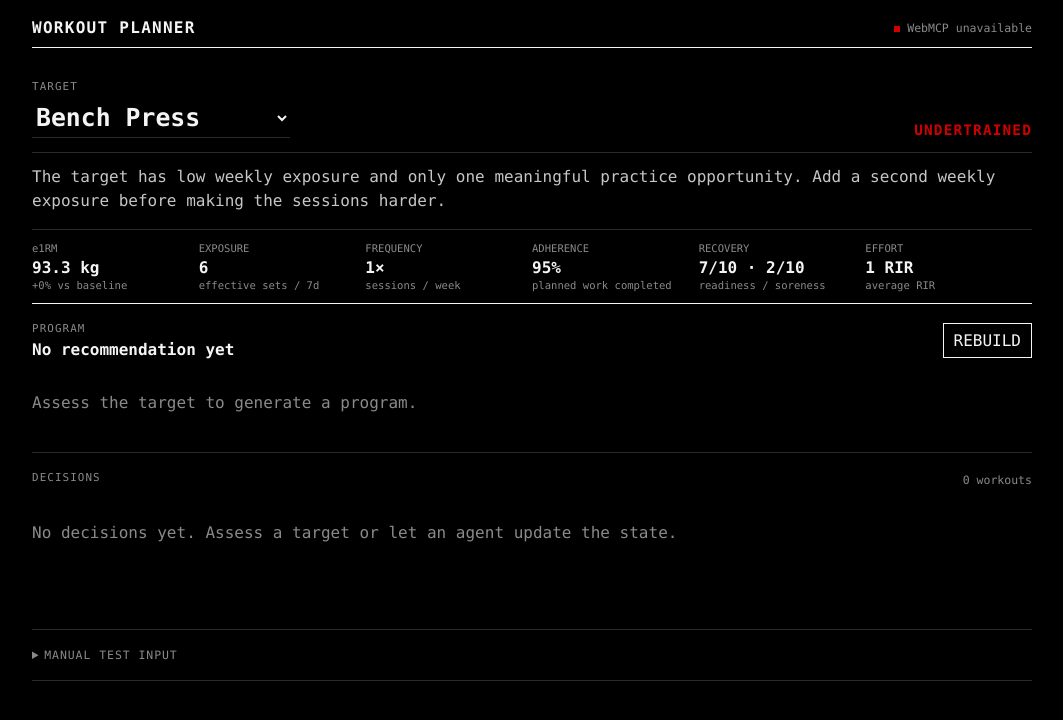
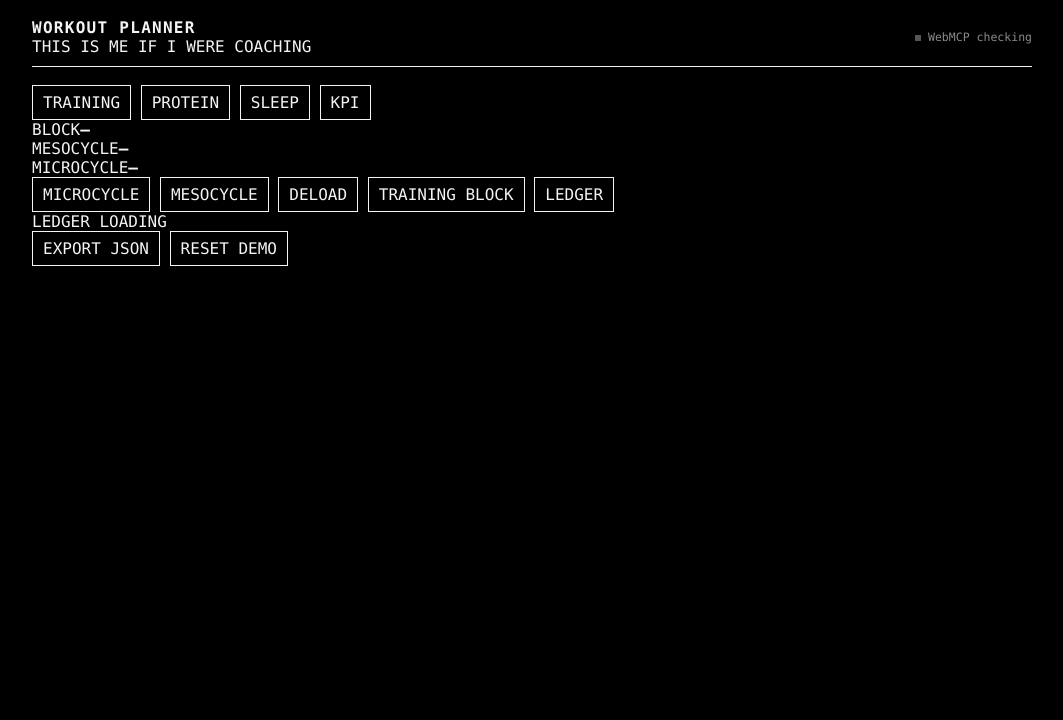
Before and after one commit to noob-express3000/workout-planner, a plain HTML site: page index.html in a window 1280 px wide. Shown: the whole page, without its empty margins (108-1171 px from the left). Drawn offline with Linux system fonts and the light colour scheme.

Commit message:
Rebuild UI around coaching ledger hierarchy

```diff
--- a/index.html
+++ b/index.html
@@ -10,94 +10,57 @@
 <body>
   <main class="shell">
     <header class="topbar">
-      <h1>WORKOUT PLANNER</h1>
+      <div>
+        <h1>WORKOUT PLANNER</h1>
+        <p>THIS IS ME IF I WERE COACHING</p>
+      </div>
       <span id="webmcpStatus"><i></i><span>WebMCP checking</span></span>
     </header>
 
-    <section class="target">
-      <div>
-        <label for="targetSelect">TARGET</label>
-        <select id="targetSelect" class="target-select" aria-label="Active training target"></select>
+    <nav class="tabs" aria-label="Planner domains">
+      <button class="active" data-tab="training">TRAINING</button>
+      <button data-tab="protein">PROTEIN</button>
+      <button data-tab="sleep">SLEEP</button>
+      <button data-tab="kpi">KPI</button>
+    </nav>
+
+    <section id="trainingTab" class="tab-view active">
+      <div class="program-context">
+        <div><span>BLOCK</span><strong id="contextBlock">—</strong></div>
+        <div><span>MESOCYCLE</span><strong id="contextMeso">—</strong></div>
+        <div><span>MICROCYCLE</span><strong id="contextMicro">—</strong></div>
       </div>
-      <strong id="stateBadge">UNKNOWN</strong>
+
+      <nav class="subtabs" aria-label="Training scale">
+        <button class="active" data-view="microcycle">MICROCYCLE</button>
+        <button data-view="mesocycle">MESOCYCLE</button>
+        <button data-view="deload">DELOAD</button>
+        <button data-view="block">TRAINING BLOCK</button>
+        <button data-view="ledger">LEDGER</button>
+      </nav>
+
+      <section id="trainingView" class="view"></section>
     </section>
 
-    <p id="decisionText" class="decision">Set a baseline to assess this target.</p>
-
-    <dl class="metrics">
-      <div><dt>e1RM</dt><dd id="e1rmMetric">—</dd><small id="e1rmDelta">No history</small></div>
-      <div><dt>EXPOSURE</dt><dd id="exposureMetric">—</dd><small>effective sets / 7d</small></div>
-      <div><dt>FREQUENCY</dt><dd id="frequencyMetric">—</dd><small>sessions / week</small></div>
-      <div><dt>ADHERENCE</dt><dd id="adherenceMetric">—</dd><small>planned work completed</small></div>
-      <div><dt>RECOVERY</dt><dd id="recoveryMetric">—</dd><small>readiness / soreness</small></div>
-      <div><dt>EFFORT</dt><dd id="effortMetric">—</dd><small>average RIR</small></div>
-    </dl>
-
-    <section class="program">
-      <div class="section-heading">
-        <div>
-          <span class="section-label">PROGRAM</span>
-          <h2 id="programTitle">No recommendation yet</h2>
-        </div>
-        <button type="button" id="generateButton">REBUILD</button>
-      </div>
-
-      <div id="programEmpty" class="empty">Assess the target to generate a program.</div>
-      <div id="programContent" class="hidden">
-        <div id="programSummary" class="program-summary"></div>
-        <div id="sessionList" class="sessions"></div>
-      </div>
+    <section id="proteinTab" class="tab-view">
+      <section id="proteinView" class="view"></section>
     </section>
 
-    <section class="history">
-      <div class="section-heading">
-        <span class="section-label">DECISIONS</span>
-        <span id="workoutCount">0 workouts</span>
-      </div>
-      <div id="decisionLog" class="decision-log"></div>
+    <section id="sleepTab" class="tab-view">
+      <section id="sleepView" class="view"></section>
     </section>
 
-    <details class="manual-controls">
-      <summary>MANUAL TEST INPUT</summary>
+    <section id="kpiTab" class="tab-view">
+      <section id="kpiView" class="view"></section>
+    </section>
 
-      <div class="controls">
-        <label>Goal
-          <select id="goal"><option value="strength">Strength</option><option value="hypertrophy">Hypertrophy</option><option value="power">Power</option></select>
-        </label>
-        <label>Training days<input id="trainingDays" type="number" min="1" max="7" value="4" /></label>
-        <label>Session minutes<input id="sessionDuration" type="number" min="20" max="180" step="5" value="60" /></label>
-        <label>Target frequency<input id="targetFrequency" type="number" min="1" max="7" value="1" /></label>
-        <label>Direct sets / week<input id="directSets" type="number" min="0" max="30" value="5" /></label>
-        <label>Indirect sets / week<input id="indirectSets" type="number" min="0" max="30" value="2" /></label>
-        <label>Top-set load kg<input id="loadKg" type="number" min="0" max="500" step="0.5" value="80" /></label>
-        <label>Top-set reps<input id="reps" type="number" min="1" max="30" value="5" /></label>
-        <label>Average RIR<input id="rir" type="number" min="0" max="5" step="0.5" value="1" /></label>
-        <label>Adherence %<input id="adherence" type="number" min="0" max="100" value="95" /></label>
-        <label>Readiness 1–10<input id="readiness" type="number" min="1" max="10" value="7" /></label>
-        <label>Soreness 0–10<input id="soreness" type="number" min="0" max="10" value="2" /></label>
-        <label>Sleep hours<input id="sleepHours" type="number" min="0" max="16" step="0.5" value="7.5" /></label>
+    <footer>
+      <span id="storageStatus">LEDGER LOADING</span>
+      <div>
+        <button id="exportButton" type="button">EXPORT JSON</button>
+        <button id="resetButton" type="button">RESET DEMO</button>
       </div>
-
-      <fieldset>
-        <legend>Equipment</legend>
-        <div id="equipmentGrid" class="equipment">
-          <label><input type="checkbox" value="bodyweight" checked />Bodyweight</label>
-          <label><input type="checkbox" value="dumbbells" checked />Dumbbells</label>
-          <label><input type="checkbox" value="barbell" checked />Barbell</label>
-          <label><input type="checkbox" value="bench" checked />Bench</label>
-          <label><input type="checkbox" value="rack" checked />Rack</label>
-          <label><input type="checkbox" value="cables" />Cables</label>
-          <label><input type="checkbox" value="machines" />Machines</label>
-          <label><input type="checkbox" value="pullup" />Pull-up bar</label>
-        </div>
-      </fieldset>
-
-      <div class="actions">
-        <button type="button" id="assessButton">ASSESS + BUILD</button>
-        <button type="button" id="demoWorkoutButton">LOG DEMO WORKOUT</button>
-        <button type="button" id="resetButton">RESET</button>
-      </div>
-    </details>
+    </footer>
   </main>
 
   <script src="./app.js"></script>
```
